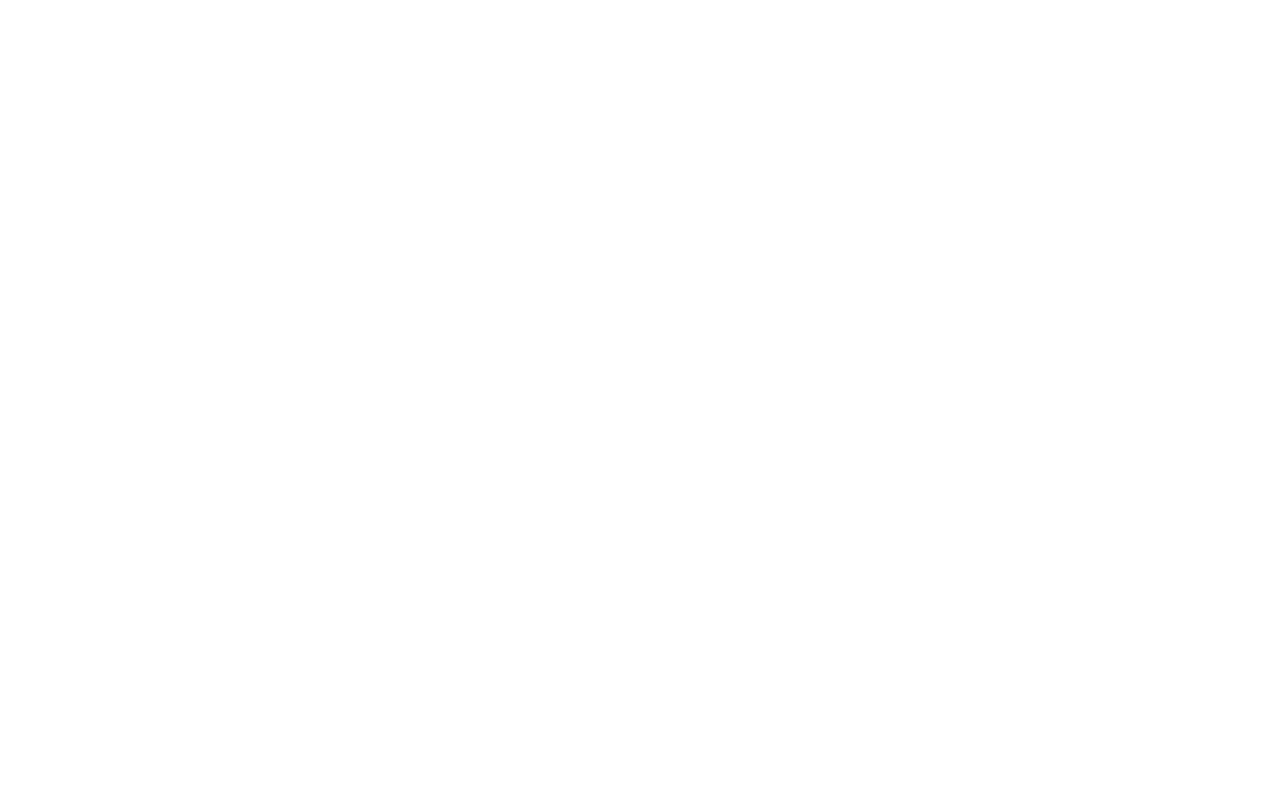
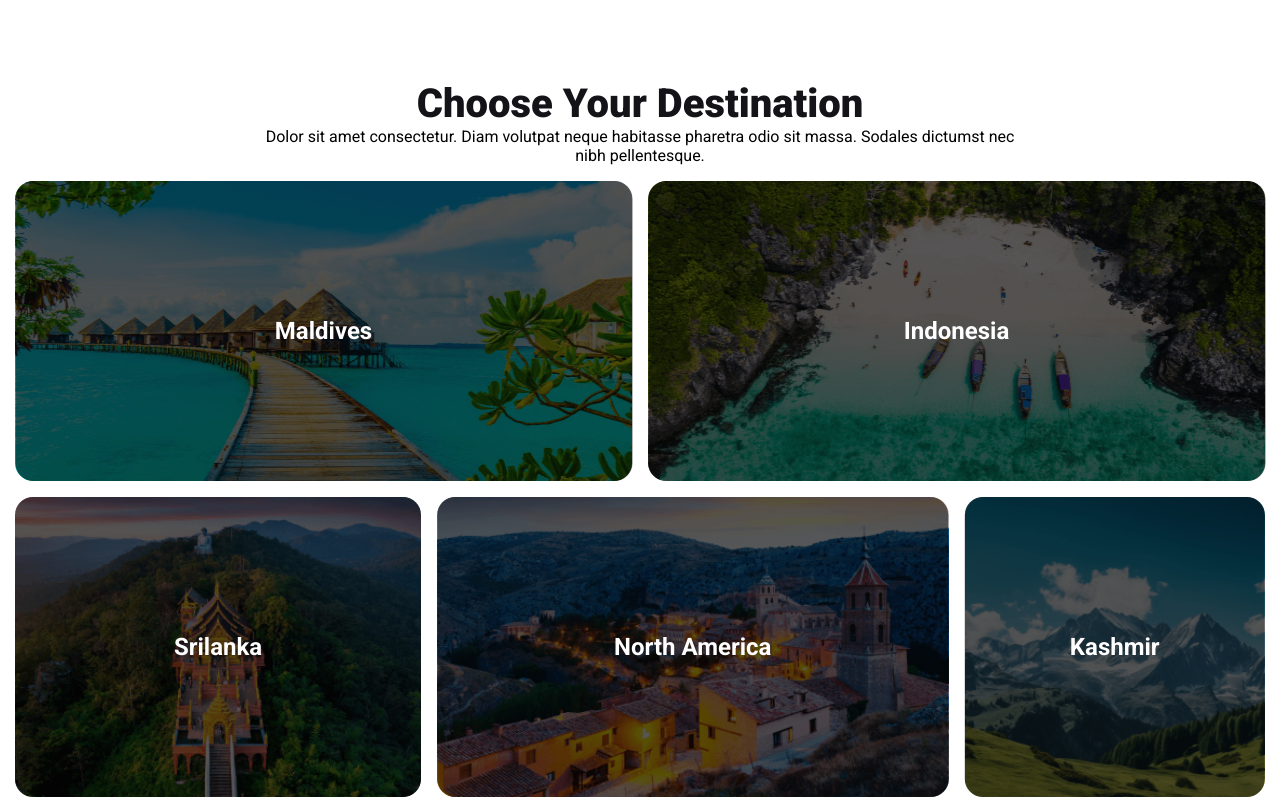
Before and after one commit to abulhossainofficial/Design-Using-CSS-Grid, a plain HTML site: page index.html in a window 1280 px wide. Shown: the top 801 px of the page. Drawn offline with Linux system fonts and the light colour scheme.

Commit message:
gallery section design using css grid

```diff
--- a/index.html
+++ b/index.html
@@ -4,6 +4,49 @@
     <meta charset="UTF-8" />
     <meta name="viewport" content="width=device-width, initial-scale=1.0" />
     <title>Gallery Section Design Using CSS Grid</title>
+    <link rel="stylesheet" href="./style/gallery.css" />
   </head>
-  <body></body>
+  <body>
+    <section id="destination">
+      <div class="container">
+        <div class="heading">
+          <h2>Choose Your Destination</h2>
+          <p>
+            Dolor sit amet consectetur. Diam volutpat neque habitasse pharetra
+            odio sit massa. Sodales dictumst nec nibh pellentesque.
+          </p>
+        </div>
+        <div class="gallery">
+          <div class="item item-1">
+            <img src="./Images/gall1.png" alt="" />
+            <p class="text-above">Maldives</p>
+          </div>
+          <div class="item item-2">
+            <img src="./Images/gall2.png" alt="" />
+            <p class="text-above">Indonesia</p>
+          </div>
+          <div class="item item-3">
+            <img src="./Images/gall3.png" alt="" />
+            <p class="text-above">Srilanka</p>
+          </div>
+          <div class="item item-4">
+            <img src="./Images/gall4.png" alt="" />
+            <p class="text-above">North America</p>
+          </div>
+          <div class="item item-5">
+            <img src="./Images/gall5.png" alt="" />
+            <p class="text-above">Kashmir</p>
+          </div>
+          <div class="item item-6">
+            <img src="./Images/gall6.png" alt="" />
+            <p class="text-above">Bangladesh</p>
+          </div>
+          <div class="item item-7">
+            <img src="./Images/gall7.png" alt="" />
+            <p class="text-above">Bandarban</p>
+          </div>
+        </div>
+      </div>
+    </section>
+  </body>
 </html>
--- /dev/null
+++ b/style/gallery.css
@@ -0,0 +1,126 @@
+@import url("https://fonts.googleapis.com/css2?family=Roboto:wght@300;400;500;700;900&display=swap");
+
+* {
+  margin: 0;
+  padding: 0;
+  box-sizing: border-box;
+}
+body {
+  font-family: "Roboto", sans-serif;
+}
+.container {
+  max-width: 1250px;
+  margin: 5rem auto;
+}
+.heading {
+  text-align: center;
+  width: 60%;
+  margin: 1rem auto;
+}
+
+.heading h2 {
+  color: #131318;
+  text-align: center;
+  font-size: 40px;
+  font-weight: 800;
+}
+.item {
+  position: relative;
+  height: 300px;
+  text-align: center;
+}
+
+.text-above {
+  position: absolute;
+  top: 50%;
+  left: 50%;
+  transform: translate(-50%, -50%);
+  background-color: rgba(0, 0, 0, 0.576);
+  width: 100%;
+  height: 100%;
+  -webkit-transform: translate(-50%, -50%);
+  -moz-transform: translate(-50%, -50%);
+  -ms-transform: translate(-50%, -50%);
+  -o-transform: translate(-50%, -50%);
+  color: white;
+  font-size: 1.5rem;
+  display: flex;
+  justify-content: center;
+  align-items: center;
+  font-weight: bold;
+  border-radius: 18px;
+  -webkit-border-radius: 18px;
+  -moz-border-radius: 18px;
+  -ms-border-radius: 18px;
+  -o-border-radius: 18px;
+  overflow: hidden;
+  cursor: pointer;
+}
+
+.gallery {
+  display: grid;
+  gap: 1rem;
+  justify-content: center;
+  align-items: center;
+  grid-template-columns: repeat(12, 1fr);
+  grid-template-rows: repeat(3, 1fr);
+}
+
+.gallery img {
+  width: 100%;
+  height: 100%;
+  border-radius: 18px;
+  -webkit-border-radius: 18px;
+  -moz-border-radius: 18px;
+  -ms-border-radius: 18px;
+  -o-border-radius: 18px;
+}
+.item-1 {
+  grid-column: auto/span 6;
+}
+
+.item-2 {
+  grid-column: auto/span 6;
+}
+
+.item-3 {
+  grid-column: auto/span 4;
+}
+.item-4 {
+  grid-column: auto/span 5;
+}
+
+.item-5 {
+  grid-column: auto/span 3;
+}
+
+.item-6 {
+  grid-column: auto/span 5;
+}
+.item-7 {
+  grid-column: auto/span 7;
+}
+
+@media screen and (max-width: 576px) {
+  .container {
+    max-width: 576px;
+    margin: 1rem auto;
+  }
+  .heading {
+    text-align: center;
+    width: 90%;
+    margin: 1.5rem auto;
+  }
+  .heading h2 {
+    color: #131318;
+    text-align: center;
+    font-size: 26px;
+    font-weight: 800;
+  }
+  .gallery {
+    grid-template-columns: 1fr;
+  }
+  .gallery .item {
+    grid-column: auto;
+  }
+}
```
Also changed, not shown: Images/gall1.png (renamed from Images/Rectangle 5.png), Images/gall2.png (renamed from Images/Rectangle 8.png), Images/gall3.png (renamed from Images/Rectangle 6.png), Images/gall4.png (renamed from Images/Rectangle 7.png), Images/gall5.png (renamed from Images/Rectangle 9.png), Images/gall6.png (renamed from Images/Rectangle 11.png), Images/gall7.png (renamed from Images/Rectangle 10.png).
